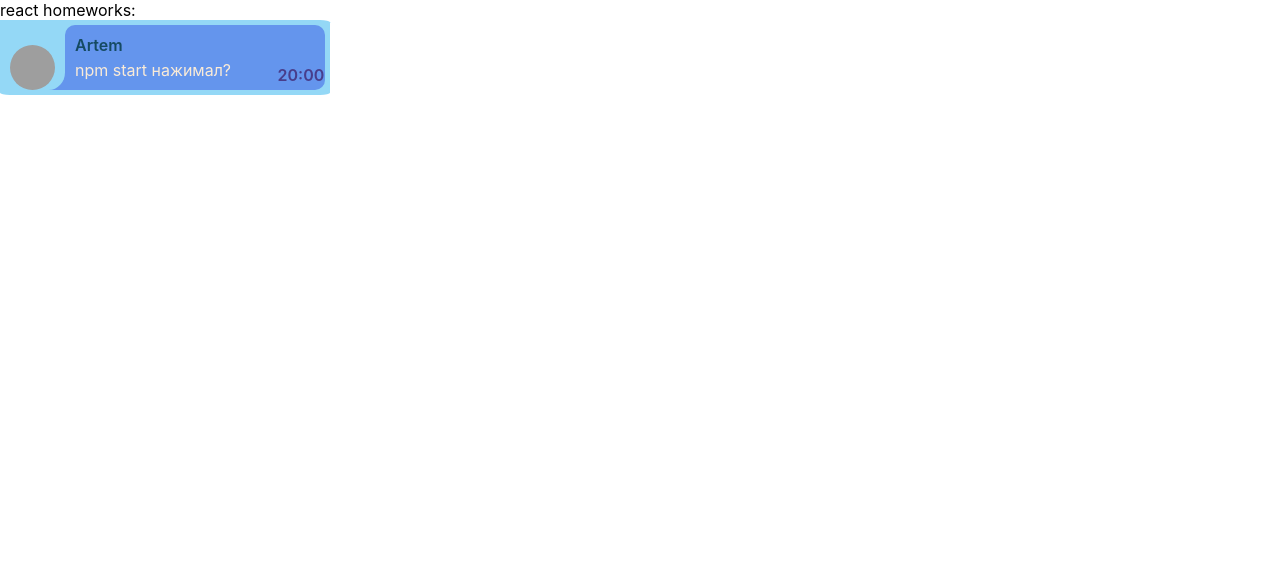
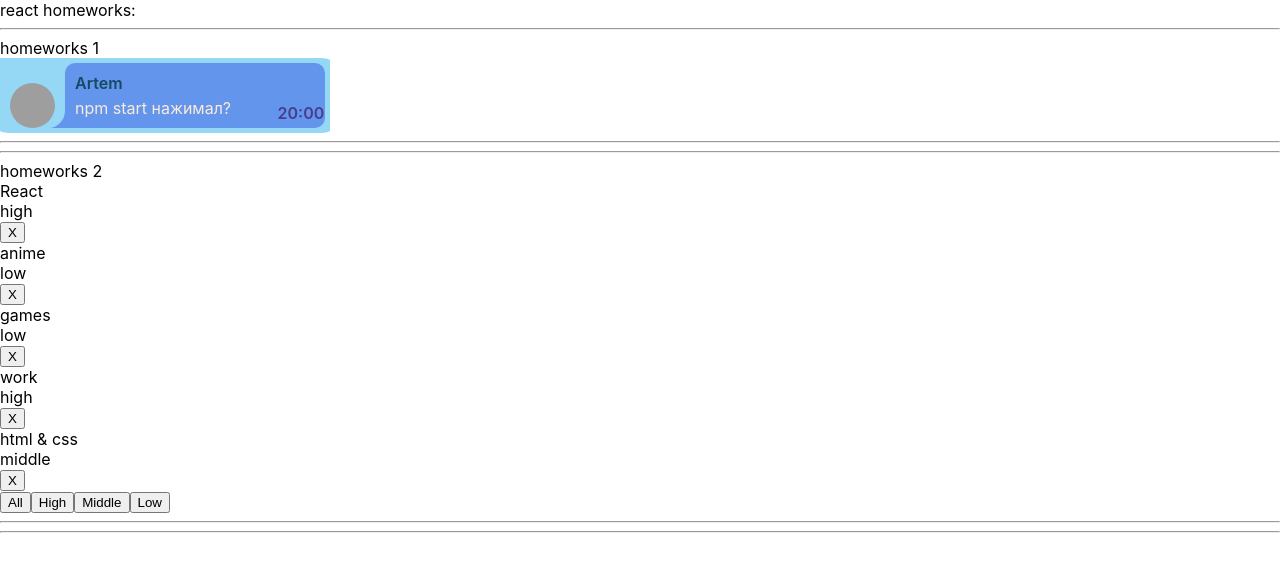
Before and after one commit to boevoivertolet/homework, a React (Create React App) app: page / in a window 1280 px wide. Shown: the top 572 px of the page. Built offline with nearby package versions, Linux system fonts and the light colour scheme; grey boxes are pictures that could not be loaded.

Commit message:
homework from Ignat 2.

```diff
--- a/src/p1-main/m1-ui/u1-app/App.tsx
+++ b/src/p1-main/m1-ui/u1-app/App.tsx
@@ -1,13 +1,14 @@
 import React from 'react'
 import s from './App.module.css'
 import HW1 from '../../../p2-homeworks/h1/HW1'
+import HW2 from "../../../p2-homeworks/h2/HW2";
 
 function App() {
     return (
         <div className={s.App}>
             <div>react homeworks:</div>
             <HW1/>
-            {/*<HW2/>*/}
+            <HW2/>
             {/*<HW3/>*/}
             {/*<HW4/>*/}
             {/*<HW5/>*/}
--- a/src/p2-homeworks/h1/HW1.tsx
+++ b/src/p2-homeworks/h1/HW1.tsx
@@ -12,12 +12,16 @@ const messageData = {
 function HW1() {
     return (
         <>
+            <hr/>
+            homeworks 1
             <Message
                 avatar={messageData.avatar}
                 name={messageData.name}
                 message={messageData.message}
                 time={messageData.time}
+
             />
+            <hr/>
 
         </>
     )
--- a/src/p2-homeworks/h2/Affair.tsx
+++ b/src/p2-homeworks/h2/Affair.tsx
@@ -1,17 +1,20 @@
 import React from 'react'
-
+import {AffairType} from './HW2';
+import s from './Affairs.module.css'
 type AffairPropsType = {
     // key не нужно типизировать
-    affair: any // need to fix any
-    deleteAffairCallback: any // need to fix any
+    affair: AffairType // need to fix any
+    deleteAffairCallback: (id: number) => void // need to fix any
 }
 
 function Affair(props: AffairPropsType) {
-    const deleteCallback = () => {}// need to fix
+    const deleteCallback = () => {props.deleteAffairCallback(props.affair._id)}// need to fix
+    const priorityClass =s.item +' '+s[props.affair.priority]
 
     return (
         <div>
-            // show some text
+            <div>{props.affair.name}</div>
+            <div>{props.affair.priority}</div>
 
             <button onClick={deleteCallback}>X</button>
         </div>
--- a/src/p2-homeworks/h2/Affairs.tsx
+++ b/src/p2-homeworks/h2/Affairs.tsx
@@ -1,11 +1,13 @@
 import React from 'react'
 import Affair from './Affair'
-import {AffairType} from './HW2'
+import {AffairType, FilterType} from './HW2'
+import s from './Affairs.module.css'
 
 type AffairsPropsType = { // need to fix any
-    data: any
-    setFilter: any
-    deleteAffairCallback: any
+    data: Array<AffairType>
+    setFilter: (filter: FilterType) => void
+    deleteAffairCallback: (id: number) => void
+    filter :FilterType
 }
 
 function Affairs(props: AffairsPropsType) {
@@ -17,20 +19,41 @@ function Affairs(props: AffairsPropsType) {
         />
     ))
 
-    const setAll = () => {} // need to fix
-    const setHigh = () => {}
-    const setMiddle = () => {}
-    const setLow = () => {}
+    const setAll = () => {
+        props.setFilter('all')
+    } // need to fix
+    const setHigh = () => {
+        props.setFilter('high')
+    }
+    const setMiddle = () => {
+        props.setFilter('middle')
+    }
+    const setLow = () => {
+        props.setFilter('low')
+    }
+
+
+    const set = (e: React.MouseEvent<HTMLButtonElement, MouseEvent>) => {
+        props.setFilter(e.currentTarget.value as FilterType)
+
+    }
+    const cnAll =s.button+' '+(props.filter==='all'? s.active: '')
+    const cnHigh =s.button+' '+(props.filter==='high'? s.active: '')
+    const cnMiddle =s.button+' '+(props.filter==='middle'? s.active: '')
+    const cnLow =s.button+' '+(props.filter==='low'? s.active: '')
+    const serClass =(filter:FilterType) => {
+        return s.button +(props.filter === filter ? ' '+ s.active: '')
+    }
 
     return (
         <div>
 
             {mappedAffairs}
 
-            <button onClick={setAll}>All</button>
-            <button onClick={setHigh}>High</button>
-            <button onClick={setMiddle}>Middle</button>
-            <button onClick={setLow}>Low</button>
+            <button onClick={setAll} className={cnAll}>All</button>
+            <button onClick={setHigh} className={cnHigh}>High</button>
+            <button onClick={setMiddle} className={cnMiddle}>Middle</button>
+            <button onClick={setLow}className={cnLow}>Low</button>
         </div>
     )
 }
--- a/src/p2-homeworks/h2/HW2.tsx
+++ b/src/p2-homeworks/h2/HW2.tsx
@@ -2,12 +2,25 @@ import React, {useState} from 'react'
 import Affairs from './Affairs'
 
 // types
-export type AffairPriorityType = any // need to fix any
-export type AffairType = any // need to fix any
+export type AffairPriorityType = 'high' | 'low' | 'middle' // need to fix any
+
+
+
+
+export type AffairType = {
+    _id: number,
+    name: string,
+    priority: AffairPriorityType
+} // need to fix any
+
+
+
 export type FilterType = 'all' | AffairPriorityType
 
+
+
 // constants
-const defaultAffairs: any = [ // need to fix any
+const defaultAffairs: Array<AffairType> = [ // need to fix any
     {_id: 1, name: 'React', priority: 'high'},
     {_id: 2, name: 'anime', priority: 'low'},
     {_id: 3, name: 'games', priority: 'low'},
@@ -16,20 +29,20 @@ const defaultAffairs: any = [ // need to fix any
 ]
 
 // pure helper functions
-export const filterAffairs = (affairs: any, filter: any): any => { // need to fix any
+export const filterAffairs = (affairs: Array<AffairType>, filter: FilterType): Array<AffairType> => { // need to fix any
     if (filter === 'all') return affairs
-    else return // need to fix
+    else return  affairs.filter(a => a.priority === filter) // need to fix
 }
-export const deleteAffair = (affairs: any, _id: any): any => { // need to fix any
-    return // need to fix
+export const deleteAffair = (affairs: Array<AffairType>, _id: number): Array<AffairType> => { // need to fix any
+    return affairs.filter(a => a._id !== _id)  // need to fix
 }
 
 function HW2() {
-    const [affairs, setAffairs] = useState<any>(defaultAffairs) // need to fix any
+    const [affairs, setAffairs] = useState<Array<AffairType>>(defaultAffairs) // need to fix any
     const [filter, setFilter] = useState<FilterType>('all')
 
     const filteredAffairs = filterAffairs(affairs, filter)
-    const deleteAffairCallback = (_id: any) => setAffairs(deleteAffair(affairs, _id)) // need to fix any
+    const deleteAffairCallback = (_id: number) => setAffairs(deleteAffair(affairs, _id)) // need to fix any
 
     return (
         <div>
@@ -41,6 +54,7 @@ function HW2() {
                 data={filteredAffairs}
                 setFilter={setFilter}
                 deleteAffairCallback={deleteAffairCallback}
+                filter={filter}
             />
 
             <hr/>
```
